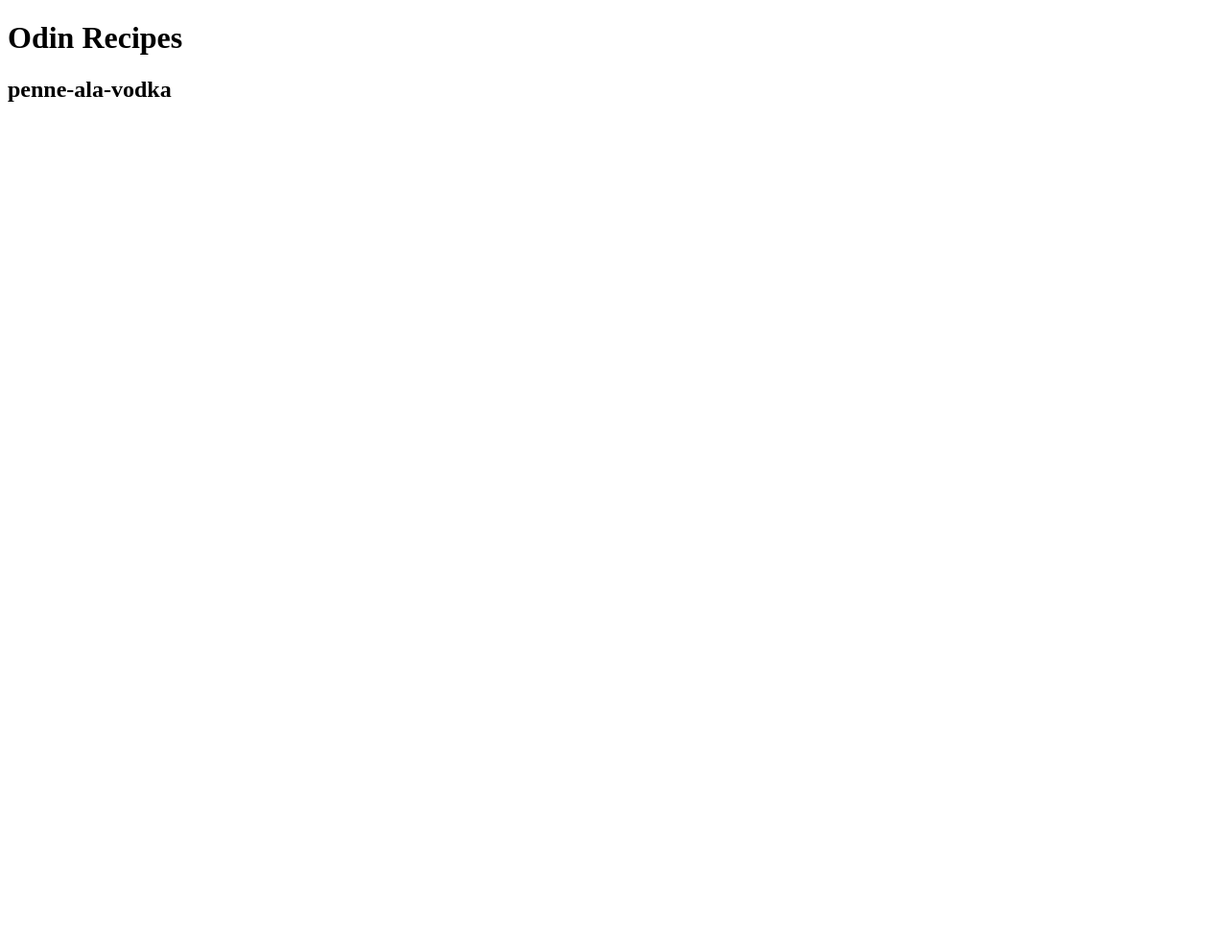
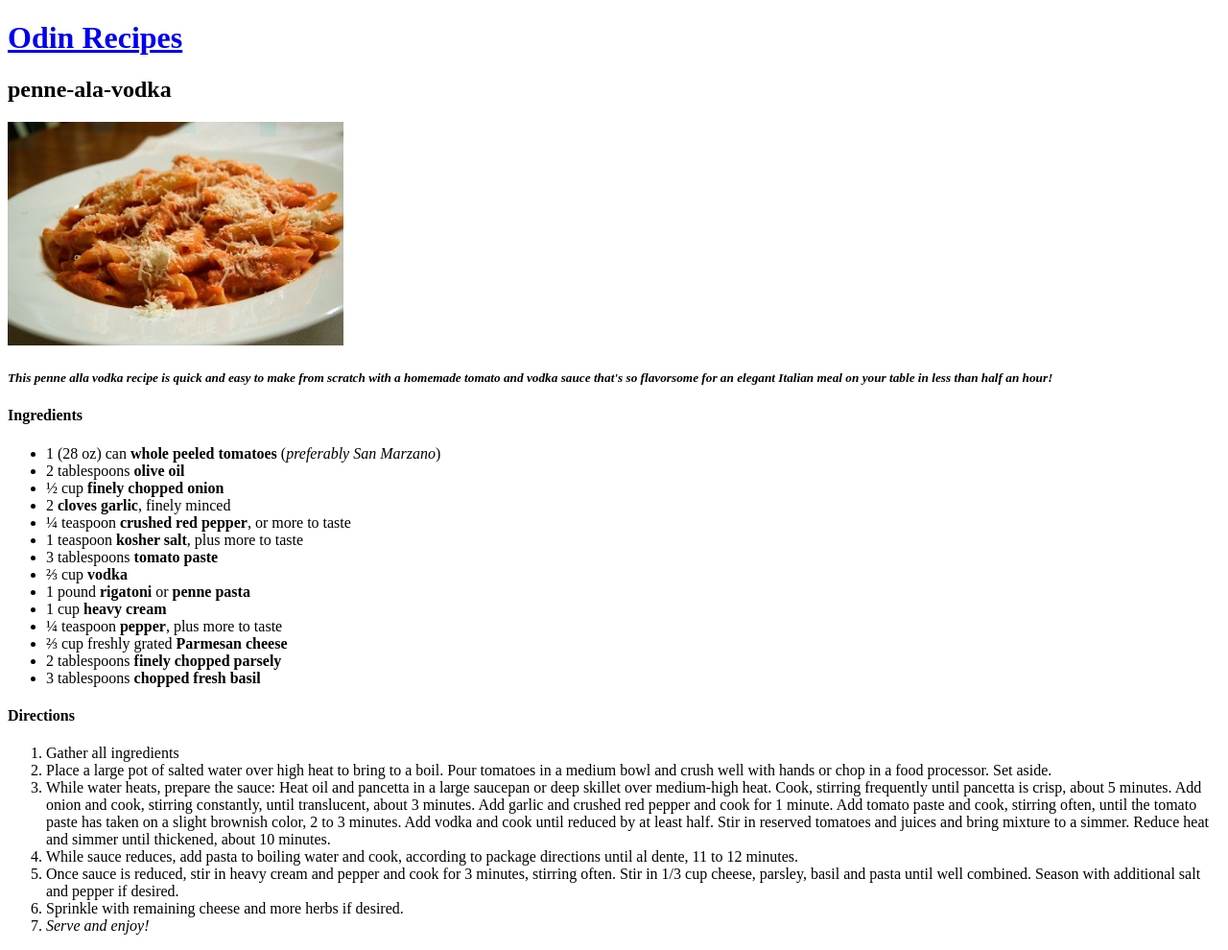
Before and after one commit to anon-e-mouse123/odin-recipes, a plain HTML site: page recipes/penne-ala-vodka.html in a window 1280 px wide. Shown: the whole page at 96% size. Before the commit the page ends 800 px from the top, so only its background shows below. Drawn offline with Linux system fonts and the light colour scheme.

Commit message:
Add images to folder, complete penne-ala-vodka recipe

```diff
--- a/recipes/penne-ala-vodka.html
+++ b/recipes/penne-ala-vodka.html
@@ -5,7 +5,38 @@
         <meta title="Odin Recipes">
     </head>
     <body>
-        <h1>Odin Recipes</h1>
+        <h1><a href="../index.html">Odin Recipes</a></h1>
         <h2>penne-ala-vodka</h2>
+        <img src="../images/penne-ala-vodka.jpg" alt="A bowl of delicious looking penne-ala-vodka" width="350">
+        <h5>
+            <em>This penne alla vodka recipe is quick and easy to make from scratch with a homemade tomato and vodka sauce that's so flavorsome for an elegant Italian meal on your table in less than half an hour!</em>
+        </h5>
+        <h4><strong>Ingredients</strong></h4>
+        <ul>
+            <li>1 (28 oz) can <strong>whole peeled tomatoes</strong> (<em>preferably San Marzano</em>)</li>
+            <li>2 tablespoons <strong>olive oil</strong></li>
+            <li>&#189; cup <strong>finely chopped onion</strong></li>
+            <li>2 <strong>cloves garlic</strong>, finely minced</li>
+            <li>&frac14; teaspoon <strong>crushed red pepper</strong>, or more to taste</li>
+            <li>1 teaspoon <strong>kosher salt</strong>, plus more to taste</li>
+            <li>3 tablespoons <strong>tomato paste</strong></li>
+            <li>&frac23; cup <strong>vodka</strong></li>
+            <li> 1 pound <strong>rigatoni</strong> or <strong>penne pasta</strong></li>
+            <li>1 cup <strong>heavy cream</strong></li>
+            <li>&frac14; teaspoon <strong>pepper</strong>, plus more to taste</li>
+            <li>&frac23; cup freshly grated <strong>Parmesan cheese</strong></li>
+            <li>2 tablespoons <strong>finely chopped parsely</strong></li>
+            <li>3 tablespoons <strong>chopped fresh basil</strong></li>
+        </ul>
+        <h4><strong>Directions</strong></h4>
+        <ol>
+            <li>Gather all ingredients</li>
+            <li>Place a large pot of salted water over high heat to bring to a boil. Pour tomatoes in a medium bowl and crush well with hands or chop in a food processor. Set aside.</li>
+            <li>While water heats, prepare the sauce: Heat oil and pancetta in a large saucepan or deep skillet over medium-high heat. Cook, stirring frequently until pancetta is crisp, about 5 minutes. Add onion and cook, stirring constantly, until translucent, about 3 minutes. Add garlic and crushed red pepper and cook for 1 minute. Add tomato paste and cook, stirring often, until the tomato paste has taken on a slight brownish color, 2 to 3 minutes. Add vodka and cook until reduced by at least half. Stir in reserved tomatoes and juices and bring mixture to a simmer. Reduce heat and simmer until thickened, about 10 minutes.</li>
+            <li>While sauce reduces, add pasta to boiling water and cook, according to package directions until al dente, 11 to 12 minutes.</li>
+            <li>Once sauce is reduced, stir in heavy cream and pepper and cook for 3 minutes, stirring often. Stir in 1/3 cup cheese, parsley, basil and pasta until well combined. Season with additional salt and pepper if desired.</li>
+            <li>Sprinkle with remaining cheese and more herbs if desired.</li>
+            <li><em>Serve and enjoy!</em></li>
+        </ol>
     </body>
 </html>
```
Also changed, not shown: images/penne-ala-vodka.jpg (added), images/sesame-chicken.jpg (added), images/steak.jpg (added), index.html (line endings or trailing spaces).
